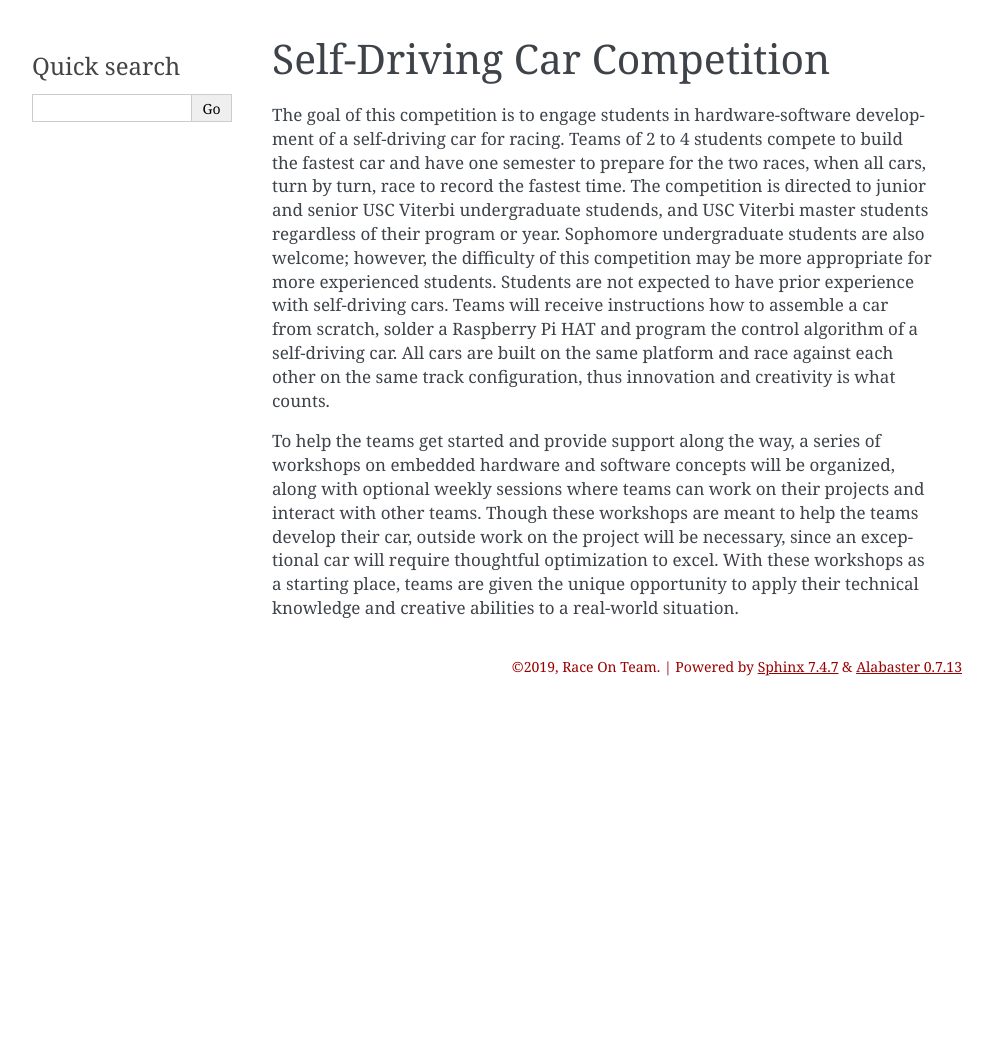
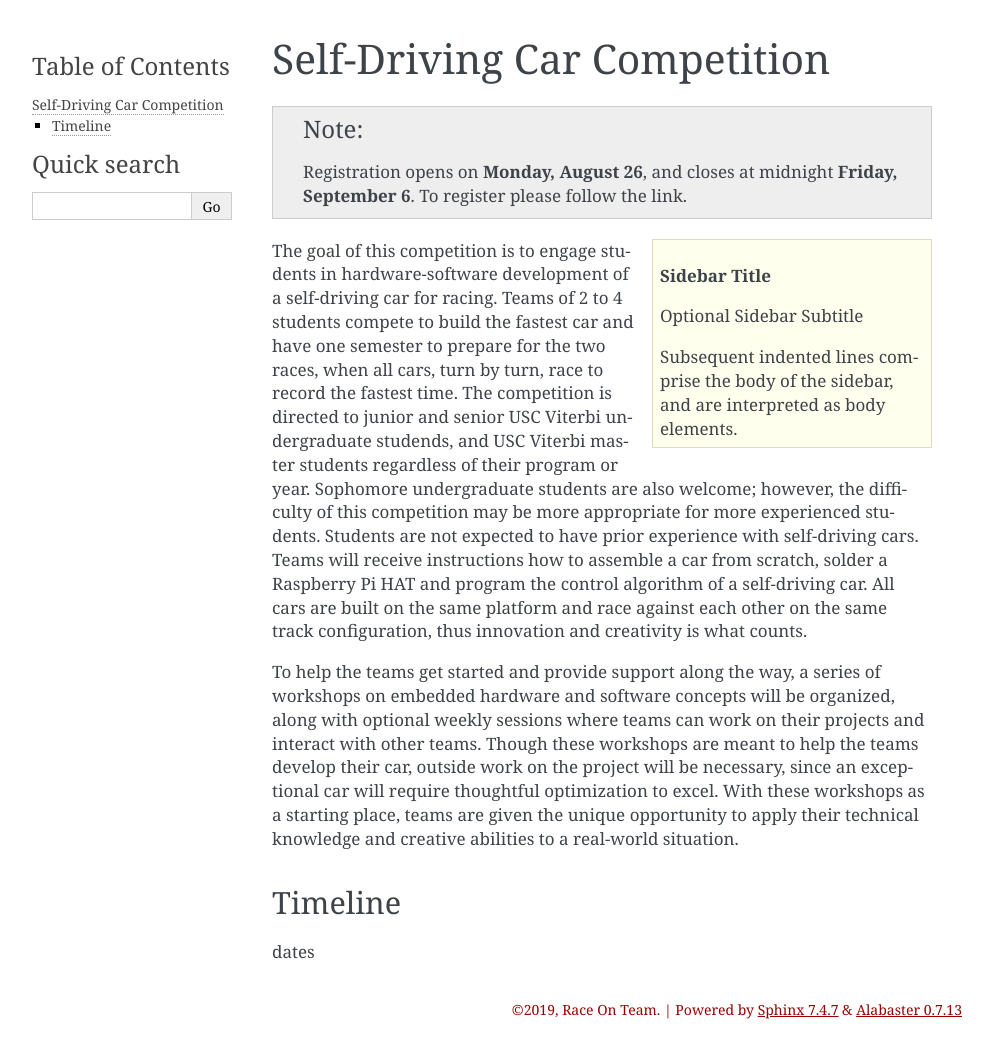
Before and after one commit to annaszy/website, a Sphinx documentation site: the page built from source/index.rst, in a window 1280 px wide. Shown: the whole page, without its empty margins (148-1141 px from the left). Built offline with Sphinx 7.4.7, drawn with Linux system fonts in a browser that asks for light colours; before the commit the page ends 900 px from its top, so only the background shows below that.

Commit message:
Update index.rst

```diff
--- a/source/index.rst
+++ b/source/index.rst
@@ -1,9 +1,23 @@
 Self-Driving Car Competition
 ==================
+
+.. note:: Registration opens on **Monday, August 26**, and closes at midnight **Friday, September 6**. To register please follow the link.
+
+.. sidebar:: Sidebar Title
+    :subtitle: Optional Sidebar Subtitle
+
+    Subsequent indented lines comprise
+    the body of the sidebar, and are
+    interpreted as body elements.
 
 The goal of this competition is to engage students in hardware-software development of a self-driving car for racing. Teams of 2 to 4 students compete to build the fastest car and have one semester to prepare for the two races, when all cars, turn by turn, race to record the fastest time. The competition is directed to junior and senior USC Viterbi undergraduate studends, and USC Viterbi master students regardless of their program or year. Sophomore undergraduate students are also welcome; however, the difficulty of this competition may be more appropriate for more experienced students. Students are not expected to have prior experience with self-driving cars. Teams will receive instructions how to assemble a car from scratch, solder a Raspberry Pi HAT and program the control algorithm of a self-driving car. All cars are built on the same platform and race against each other on the same track configuration, thus innovation and creativity is what counts.
 
 To help the teams get started and provide support along the way, a series of workshops on embedded hardware and software concepts will be organized, along with optional weekly sessions where teams can work on their projects and interact with other teams. Though these workshops are meant to help the teams develop their car, outside work on the project will be necessary, since an exceptional car will require thoughtful optimization to excel. With these workshops as a starting place, teams are given the unique opportunity to apply their technical knowledge and creative abilities to a real-world situation.
+
+Timeline
+----
+
+dates
 
 .. toctree::
    :maxdepth: 2
```
